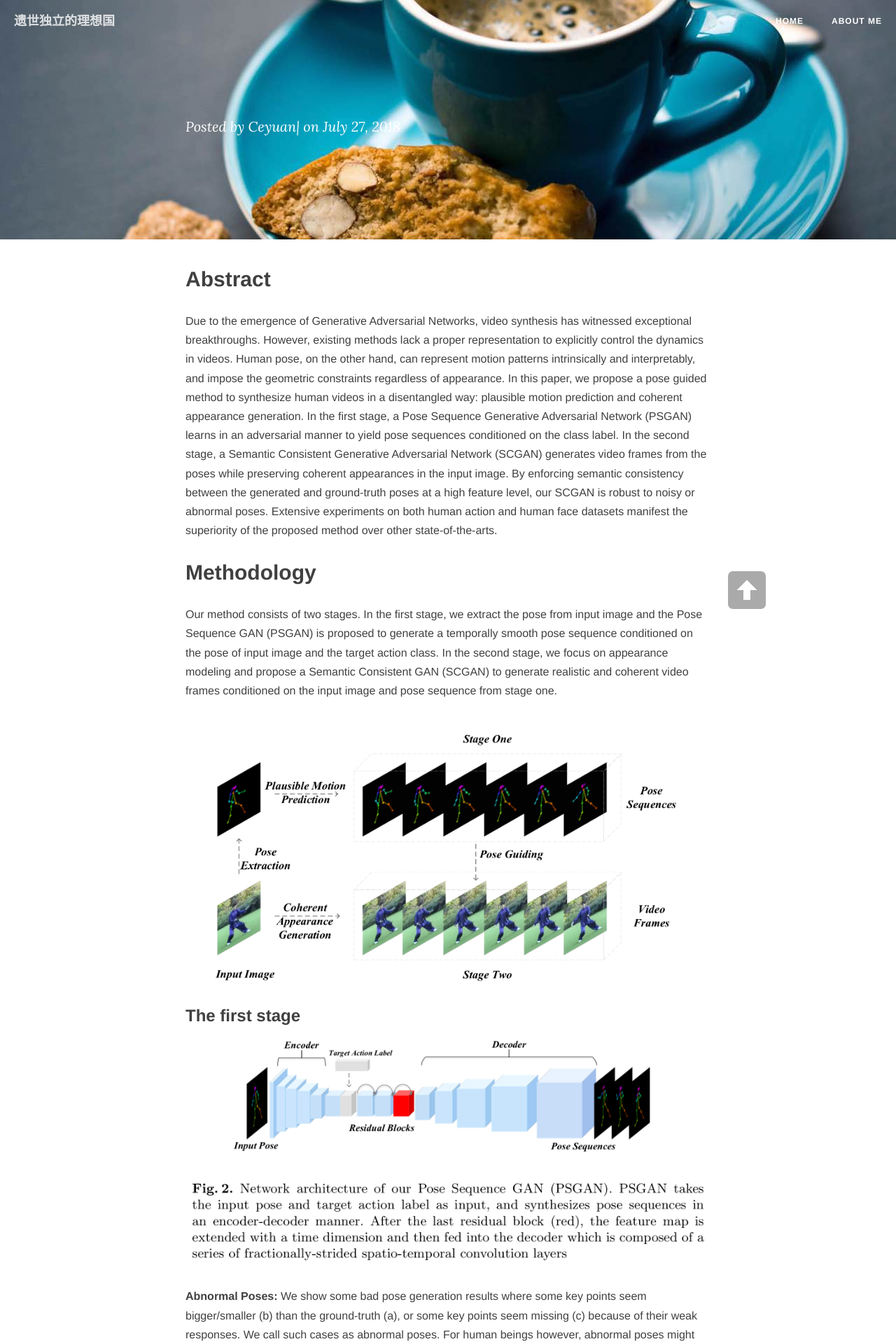
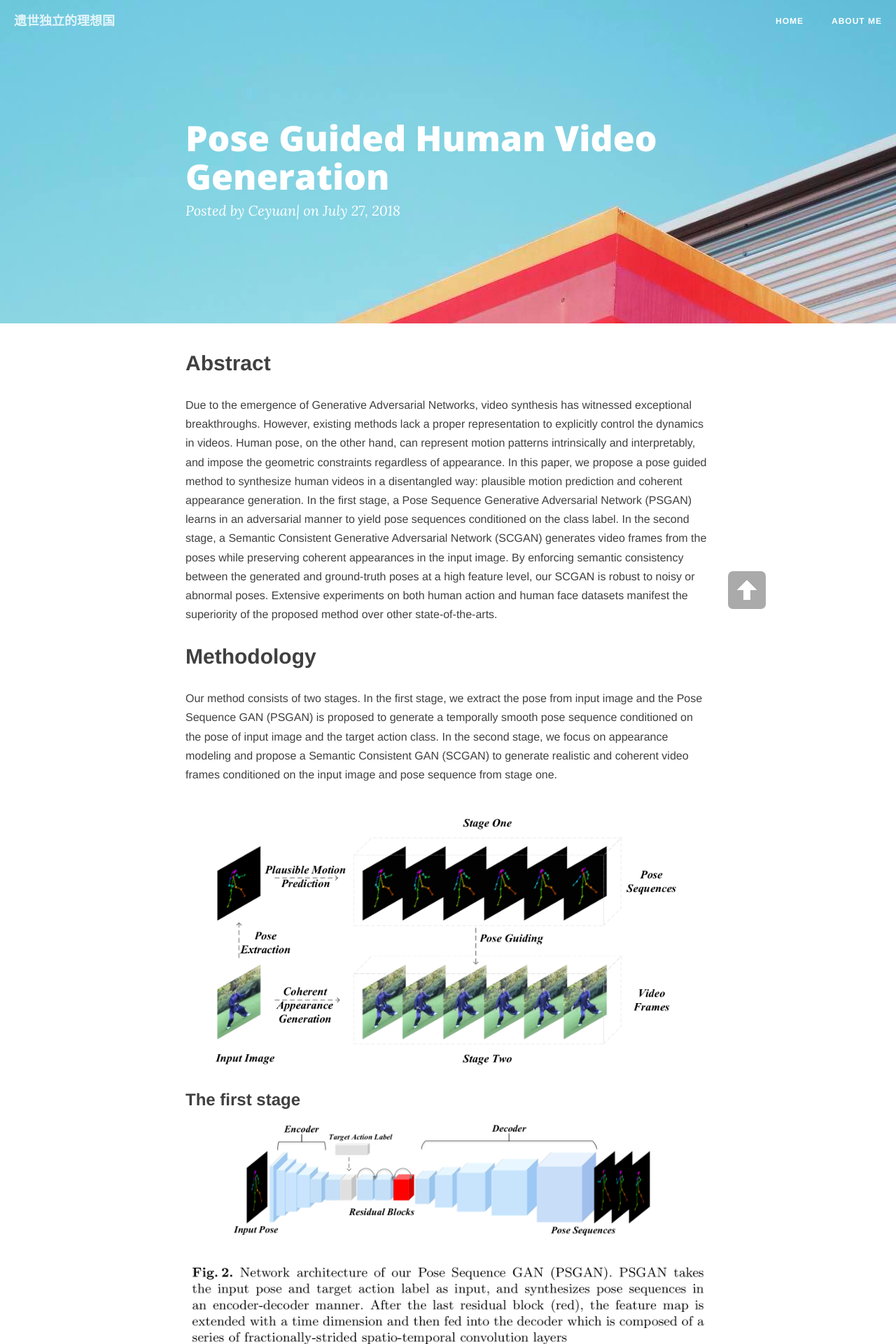
Before and after one commit to trchen12/trchen12.github.io, a Jekyll site: the page built from _posts/2018-07-27-eccv18.md, in a window 1280 px wide. Shown: the top 1920 px of the page at 70% size. Built offline with Jekyll 4.4.1, drawn with Linux system fonts in a browser that asks for light colours; nearby versions of some CDN libraries; formulas are drawn with MathJax 3; comment, search, counter and statistics services are not loaded; some of the changed lines change nothing that is shown.

Commit message:
Update 2018-07-27-eccv18.md

```diff
--- a/_posts/2018-07-27-eccv18.md
+++ b/_posts/2018-07-27-eccv18.md
@@ -1,8 +1,8 @@
 ---
 layout: post
-title: ECCV18: Pose Guided Human Video Generation
-date: 2018-7-27
-header-img: "img/1.jpg"
+title: Pose Guided Human Video Generation
+date: 2018-07-27
+header-img: "img/bga.jpg"
 categories: blog
 description: Markdown tutorial
 ---
@@ -30,7 +30,7 @@
 **Abnormal Poses:** We show some bad pose generation results where some key points seem bigger/smaller (b) than the ground-truth (a), or some key points seem missing (c) because of their weak responses. We call such cases as abnormal poses. For human beings however, abnormal poses might look weird at the first glance, but would hardly prevent us from imagining what the “true” pose is. This requires our network to grasp the semantic implication of human pose, and to alleviate the influence of small numerical differences.
 
  <div>
-     <img src="/img/postimg/ap.png" style="vertical-align:middle;" width="50%">
+     <img src="/img/postimg/ap.png" style="vertical-align:middle;" width="50">
      <span>We show some bad pose generation results where some key points seem bigger/smaller (b) than the ground-truth (a), or some key points seem missing (c) because of their weak responses. We call such cases as abnormal poses. For human beings however, abnormal poses might look weird at the first glance, but would hardly prevent us from imagining what the “true” pose is. This requires our network to grasp the semantic implication of human pose, and to alleviate the influence of small numerical differences.
      </span>
  </div>
```
